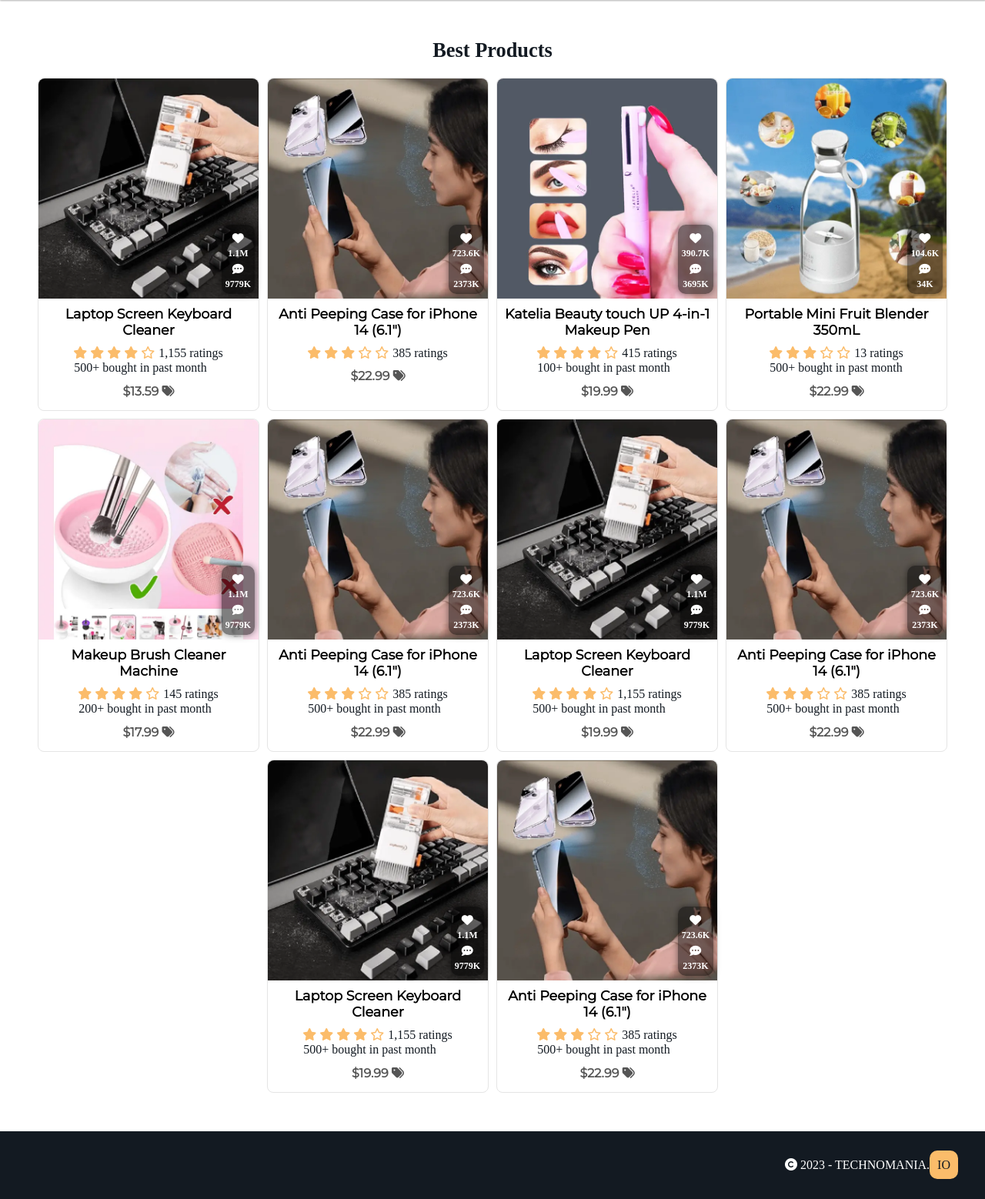
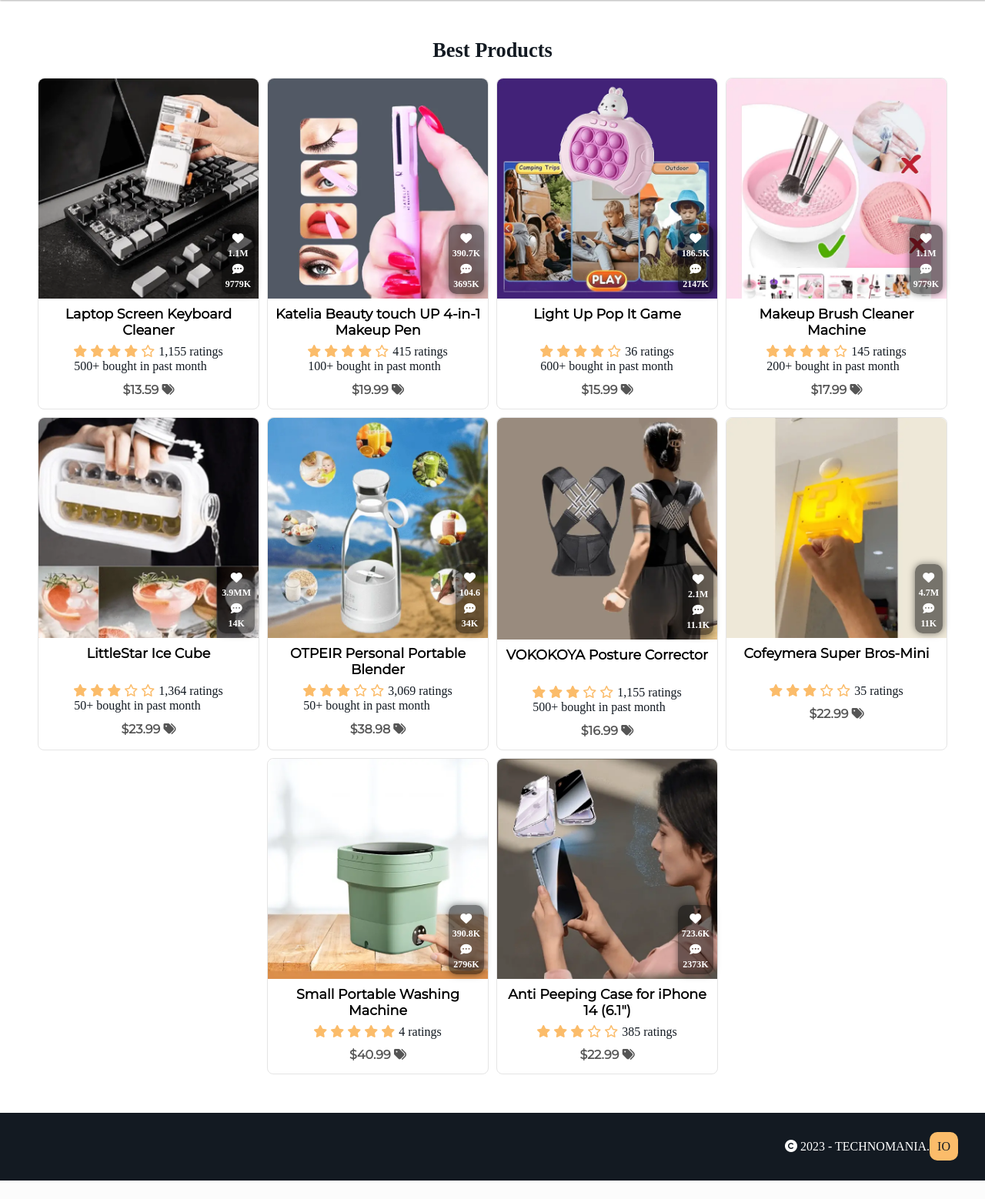
Before and after one commit to EZAM21/ProjetTech, a PHP site: page / in a window 1280 px wide. Shown: the part 70-1628 px from the top of the page at 77% size. After the commit the page ends 1604 px from the top, so only its background shows below. Run offline with PHP 8.4, Linux system fonts and the light colour scheme; some libraries are stand-ins or nearby versions; some web fonts are replaced.

Commit message:
new commit

```diff
--- a/css/home.css
+++ b/css/home.css
@@ -145,6 +145,22 @@ main .card .box_image .icones{
     margin: 5px 0;
     text-align: center;
     font-size: 15px;
+}
+
+.container_title{
+    width: 100%;
+}
+
+.container_title h2{
+    font-family: 'montserrat';
+    font-weight: bold;
+    font-size: 1.1rem;
+    margin: 0 0 5px 0;
+    padding: 5px;
+    text-align: center;
+    overflow: hidden;
+    word-wrap:break-word;
+    height: 50px;
 }
 
 
--- a/index.html
+++ b/index.html
@@ -55,22 +55,249 @@
                 </div>
             </div>
 
-            <h2>Laptop Screen Keyboard Cleaner</h2>
+            <div class="container_title">
+                <h2>Laptop Screen Keyboard Cleaner</h2>
+            </div>
             <div class="star">
                 <i class="fa-solid fa-star"></i>
                 <i class="fa-solid fa-star"></i>
                 <i class="fa-solid fa-star"></i>
                 <i class="fa-solid fa-star"></i>
                 <i class="fa-regular fa-star"></i>
-                <span>1,155 ratings</span>
-                <p>500+ bought in past month</p>
+                    <span>1,155 ratings</span>
+                    <p>500+ bought in past month</p>
+
             </div>
             <h3>$13.59 <i class=" fa-solid fa-tags"></i></h3>
         </div>
         <!-- End Product 1 -->
 
+        <!--  Product 2 -->
+        <div class="card">
+            <div class="box_image">
+                <img src="pictures-home/katelia-beauty-touch.webp" alt="Katelia Beauty Touch">
+                <div class="icones">
+                    <i class="fa-solid fa-heart"></i>
+                    390.7K
+                    <i class="fa-solid fa-comment-dots"></i>
+                    3695K
+                </div>
+            </div>
 
-        <!-- Product 2 -->
+            <div class="container_title">
+                <h2>Katelia Beauty touch UP 4-in-1 Makeup Pen</h2>
+            </div>
+            <div class="star">
+                <i class="fa-solid fa-star"></i>
+                <i class="fa-solid fa-star"></i>
+                <i class="fa-solid fa-star"></i>
+                <i class="fa-solid fa-star"></i>
+                <i class="fa-regular fa-star"></i>
+                <span>415 ratings</span>
+                <p>100+ bought in past month</p>
+            </div>
+            <h3>$19.99 <i class=" fa-solid fa-tags"></i></h3>
+        </div>
+        <!-- End Product 2 -->
+
+        <!-- Product 3 -->
+        <div class="card">
+            <div class="box_image">
+                <img src="pictures-home/pop-it-game.webp" alt="Pop It Game">
+                <div class="icones">
+                    <i class="fa-solid fa-heart"></i>
+                    186.5K
+                    <i class="fa-solid fa-comment-dots"></i>
+                    2147K
+                </div>
+            </div>
+
+            <div class="container_title">
+                <h2>Light Up Pop It Game</h2>
+            </div>
+            <div class="star">
+                <i class="fa-solid fa-star"></i>
+                <i class="fa-solid fa-star"></i>
+                <i class="fa-solid fa-star"></i>
+                <i class="fa-solid fa-star"></i>
+                <i class="fa-regular fa-star"></i>
+                <span>36 ratings</span>
+                <p>600+ bought in past month</p>
+            </div>
+            <h3>$15.99 <i class=" fa-solid fa-tags"></i></h3>
+        </div>
+        <!-- End Product 3 -->
+
+        <!--  Product 4 -->
+        <div class="card">
+            <div class="box_image">
+                <img src="pictures-home/automatic-makeup-brush.webp" alt="Makeup Brush Cleaner Machine">
+                <div class="icones">
+                    <i class="fa-solid fa-heart"></i>
+                    1.1M
+                    <i class="fa-solid fa-comment-dots"></i>
+                    9779K
+                </div>
+            </div>
+
+            <div class="container_title">
+                <h2>Makeup Brush Cleaner Machine</h2>
+            </div>
+            <div class="star">
+                <i class="fa-solid fa-star"></i>
+                <i class="fa-solid fa-star"></i>
+                <i class="fa-solid fa-star"></i>
+                <i class="fa-solid fa-star"></i>
+                <i class="fa-regular fa-star"></i>
+                <span>145 ratings</span>
+                <p>200+ bought in past month</p>
+            </div>
+            <h3>$17.99 <i class=" fa-solid fa-tags"></i></h3>
+        </div>
+        <!-- End Product 4 -->
+
+        <!--  Product 5 -->
+        <div class="card">
+            <div class="box_image">
+                <img src="pictures-home/littlestar-ice-cube.webp" alt="LittleStar Ice Cube">
+                <div class="icones">
+                    <i class="fa-solid fa-heart"></i>
+                    3.9MM
+                    <i class="fa-solid fa-comment-dots"></i>
+                    14K
+                </div>
+            </div>
+
+            <div class="container_title">
+                <h2>LittleStar Ice Cube</h2>
+            </div>
+            <div class="star">
+                <i class="fa-solid fa-star"></i>
+                <i class="fa-solid fa-star"></i>
+                <i class="fa-solid fa-star"></i>
+                <i class="fa-regular fa-star"></i>
+                <i class="fa-regular fa-star"></i>
+                <span>1,364 ratings</span>
+                <p>50+ bought in past month</p>
+            </div>
+            <h3>$23.99 <i class=" fa-solid fa-tags"></i></h3>
+        </div>
+        <!-- End Product 5 -->
+
+
+        <!-- Product 6 -->
+        <div class="card">
+            <div class="box_image">
+                <img src="pictures-home/blender-smoothie.webp" alt="Portable Blender">
+                <div class="icones">
+                    <i class="fa-solid fa-heart"></i>
+                    104.6
+                    <i class="fa-solid fa-comment-dots"></i>
+                    34K
+                </div>
+            </div>
+
+            <div class="container_title">
+                <h2>OTPEIR Personal Portable Blender</h2>
+            </div>
+            <div class="star">
+                <i class="fa-solid fa-star"></i>
+                <i class="fa-solid fa-star"></i>
+                <i class="fa-solid fa-star"></i>
+                <i class="fa-regular fa-star"></i>
+                <i class="fa-regular fa-star"></i>
+                <span>3,069 ratings</span>
+                <p>50+ bought in past month</p>
+            </div>
+            <h3>$38.98 <i class=" fa-solid fa-tags"></i></h3>
+        </div>
+        <!-- End Product 6 -->
+
+
+        <!-- Product 7 -->
+        <div class="card">
+            <div class="box_image">
+                <img src="pictures-home/vokoya-posture-1.webp" alt="VOKOKOYA Posture Corrector">
+                <div class="icones">
+                    <i class="fa-solid fa-heart"></i>
+                    2.1M
+                    <i class="fa-solid fa-comment-dots"></i>
+                    11.1K
+                </div>
+            </div>
+
+            <div class="container_title">
+                <h2>VOKOKOYA Posture Corrector</h2>
+            </div>
+            <div class="star">
+                <i class="fa-solid fa-star"></i>
+                <i class="fa-solid fa-star"></i>
+                <i class="fa-solid fa-star"></i>
+                <i class="fa-regular fa-star"></i>
+                <i class="fa-regular fa-star"></i>
+                <span>1,155 ratings</span>
+                <p>500+ bought in past month</p>
+            </div>
+            <h3>$16.99 <i class=" fa-solid fa-tags"></i></h3>
+        </div>
+        <!-- End Product 7 -->
+
+        <!--  Product 8 -->
+        <div class="card">
+            <div class="box_image">
+                <img src="pictures-home/cofeymera-super-bros-mini.webp" alt="Cofeymera Super Bros-Mini">
+                <div class="icones">
+                    <i class="fa-solid fa-heart"></i>
+                    4.7M
+                    <i class="fa-solid fa-comment-dots"></i>
+                    11K
+                </div>
+            </div>
+
+            <div class="container_title">
+                <h2>Cofeymera Super Bros-Mini</h2>
+            </div>
+            <div class="star">
+                <i class="fa-solid fa-star"></i>
+                <i class="fa-solid fa-star"></i>
+                <i class="fa-solid fa-star"></i>
+                <i class="fa-regular fa-star"></i>
+                <i class="fa-regular fa-star"></i>
+                <span>35 ratings</span>
+            </div>
+                <h3>$22.99 <i class=" fa-solid fa-tags"></i></h3>
+        </div>
+        <!-- End Product 8 -->
+
+
+        <!-- Product 9 -->
+        <div class="card">
+            <div class="box_image">
+                <img src="pictures-home/portable-washing-machine.webp" alt="Small Portable Washing Machine">
+                <div class="icones">
+                    <i class="fa-solid fa-heart"></i>
+                    390.8K
+                    <i class="fa-solid fa-comment-dots"></i>
+                    2796K
+                </div>
+            </div>
+
+            <div class="container_title">
+                <h2>Small Portable Washing Machine</h2>
+            </div>
+            <div class="star">
+                <i class="fa-solid fa-star"></i>
+                <i class="fa-solid fa-star"></i>
+                <i class="fa-solid fa-star"></i>
+                <i class="fa-solid fa-star"></i>
+                <i class="fa-solid fa-star"></i>
+                <span>4 ratings</span>
+            </div>
+            <h3>$40.99 <i class=" fa-solid fa-tags"></i></h3>
+        </div>
+        <!-- End Product 9 -->
+
+        <!-- Product 10 -->
         <div class="card">
             <div class="box_image">
                 <img src="pictures-home/anti-peeping-iphone.webp" alt="Anti Peeping Iphone">
@@ -81,8 +308,9 @@
                     2373K
                 </div>
             </div>
-
-            <h2>Anti Peeping Case for iPhone 14 (6.1")</h2>
+            <div class="container_title">
+                <h2>Anti Peeping Case for iPhone 14 (6.1")</h2>
+            </div>
             <div class="star">
                 <i class="fa-solid fa-star"></i>
                 <i class="fa-solid fa-star"></i>
@@ -94,219 +322,7 @@
             </div>
             <h3>$22.99 <i class=" fa-solid fa-tags"></i></h3>
         </div>
-        <!-- End Product 2 -->
-
-        <!--  Product 3 -->
-        <div class="card">
-            <div class="box_image">
-                <img src="pictures-home/katelia-beauty-touch.webp" alt="Katelia Beauty Touch">
-                <div class="icones">
-                    <i class="fa-solid fa-heart"></i>
-                    390.7K
-                    <i class="fa-solid fa-comment-dots"></i>
-                    3695K
-                </div>
-            </div>
-
-            <h2>Katelia Beauty touch UP 4-in-1 Makeup Pen</h2>
-            <div class="star">
-                <i class="fa-solid fa-star"></i>
-                <i class="fa-solid fa-star"></i>
-                <i class="fa-solid fa-star"></i>
-                <i class="fa-solid fa-star"></i>
-                <i class="fa-regular fa-star"></i>
-                <span>415 ratings</span>
-                <p>100+ bought in past month</p>
-            </div>
-            <h3>$19.99 <i class=" fa-solid fa-tags"></i></h3>
-        </div>
-        <!-- End Product 3 -->
-
-
-        <!-- Product 4 -->
-        <div class="card">
-            <div class="box_image">
-                <img src="pictures-home/blender-smoothie.webp" alt="Blender Smoothie">
-                <div class="icones">
-                    <i class="fa-solid fa-heart"></i>
-                    104.6K
-                    <i class="fa-solid fa-comment-dots"></i>
-                    34K
-                </div>
-            </div>
-
-            <h2>Portable Mini Fruit Blender 350mL</h2>
-            <div class="star">
-                <i class="fa-solid fa-star"></i>
-                <i class="fa-solid fa-star"></i>
-                <i class="fa-solid fa-star"></i>
-                <i class="fa-regular fa-star"></i>
-                <i class="fa-regular fa-star"></i>
-                <span>13 ratings</span>
-                <p>500+ bought in past month</p>
-            </div>
-            <h3>$22.99 <i class=" fa-solid fa-tags"></i></h3>
-        </div>
-        <!-- End Product 2 -->
-
-        <!--  Product 5 -->
-        <div class="card">
-            <div class="box_image">
-                <a href="products.html"><img src="pictures-home/automatic-makeup-brush.webp" alt="Makeup Brush Cleaner Machine"></a>
-                <div class="icones">
-                    <i class="fa-solid fa-heart"></i>
-                    1.1M
-                    <i class="fa-solid fa-comment-dots"></i>
-                    9779K
-                </div>
-            </div>
-
-            <h2>Makeup Brush Cleaner Machine</h2>
-            <div class="star">
-                <i class="fa-solid fa-star"></i>
-                <i class="fa-solid fa-star"></i>
-                <i class="fa-solid fa-star"></i>
-                <i class="fa-solid fa-star"></i>
-                <i class="fa-regular fa-star"></i>
-                <span>145 ratings</span>
-                <p>200+ bought in past month</p>
-            </div>
-            <h3>$17.99 <i class=" fa-solid fa-tags"></i></h3>
-        </div>
-        <!-- End Product 5 -->
-
-
-        <!-- Product 2 -->
-        <div class="card">
-            <div class="box_image">
-                <img src="pictures-home/anti-peeping-iphone.webp" alt="Anti Peeping Iphone">
-                <div class="icones">
-                    <i class="fa-solid fa-heart"></i>
-                    723.6K
-                    <i class="fa-solid fa-comment-dots"></i>
-                    2373K
-                </div>
-            </div>
-
-            <h2>Anti Peeping Case for iPhone 14 (6.1")</h2>
-            <div class="star">
-                <i class="fa-solid fa-star"></i>
-                <i class="fa-solid fa-star"></i>
-                <i class="fa-solid fa-star"></i>
-                <i class="fa-regular fa-star"></i>
-                <i class="fa-regular fa-star"></i>
-                <span>385 ratings</span>
-                <p>500+ bought in past month</p>
-            </div>
-            <h3>$22.99 <i class=" fa-solid fa-tags"></i></h3>
-        </div>
-        <!-- End Product 2 -->
-
-        <!--  Product 1 -->
-        <div class="card">
-            <div class="box_image">
-                <img src="pictures-home/laptop-screen.webp" alt="Laptop Screen">
-                <div class="icones">
-                    <i class="fa-solid fa-heart"></i>
-                    1.1M
-                    <i class="fa-solid fa-comment-dots"></i>
-                    9779K
-                </div>
-            </div>
-
-            <h2>Laptop Screen Keyboard Cleaner</h2>
-            <div class="star">
-                <i class="fa-solid fa-star"></i>
-                <i class="fa-solid fa-star"></i>
-                <i class="fa-solid fa-star"></i>
-                <i class="fa-solid fa-star"></i>
-                <i class="fa-regular fa-star"></i>
-                <span>1,155 ratings</span>
-                <p>500+ bought in past month</p>
-            </div>
-            <h3>$19.99 <i class=" fa-solid fa-tags"></i></h3>
-        </div>
-        <!-- End Product 1 -->
-
-
-        <!-- Product 2 -->
-        <div class="card">
-            <div class="box_image">
-                <img src="pictures-home/anti-peeping-iphone.webp" alt="Anti Peeping Iphone">
-                <div class="icones">
-                    <i class="fa-solid fa-heart"></i>
-                    723.6K
-                    <i class="fa-solid fa-comment-dots"></i>
-                    2373K
-                </div>
-            </div>
-
-            <h2>Anti Peeping Case for iPhone 14 (6.1")</h2>
-            <div class="star">
-                <i class="fa-solid fa-star"></i>
-                <i class="fa-solid fa-star"></i>
-                <i class="fa-solid fa-star"></i>
-                <i class="fa-regular fa-star"></i>
-                <i class="fa-regular fa-star"></i>
-                <span>385 ratings</span>
-                <p>500+ bought in past month</p>
-            </div>
-            <h3>$22.99 <i class=" fa-solid fa-tags"></i></h3>
-        </div>
-        <!-- End Product 2 -->
-
-        <!--  Product 1 -->
-        <div class="card">
-            <div class="box_image">
-                <img src="pictures-home/laptop-screen.webp" alt="Laptop Screen">
-                <div class="icones">
-                    <i class="fa-solid fa-heart"></i>
-                    1.1M
-                    <i class="fa-solid fa-comment-dots"></i>
-                    9779K
-                </div>
-            </div>
-
-            <h2>Laptop Screen Keyboard Cleaner</h2>
-            <div class="star">
-                <i class="fa-solid fa-star"></i>
-                <i class="fa-solid fa-star"></i>
-                <i class="fa-solid fa-star"></i>
-                <i class="fa-solid fa-star"></i>
-                <i class="fa-regular fa-star"></i>
-                <span>1,155 ratings</span>
-                <p>500+ bought in past month</p>
-            </div>
-            <h3>$19.99 <i class=" fa-solid fa-tags"></i></h3>
-        </div>
-        <!-- End Product 1 -->
-
-
-        <!-- Product 2 -->
-        <div class="card">
-            <div class="box_image">
-                <img src="pictures-home/anti-peeping-iphone.webp" alt="Anti Peeping Iphone">
-                <div class="icones">
-                    <i class="fa-solid fa-heart"></i>
-                    723.6K
-                    <i class="fa-solid fa-comment-dots"></i>
-                    2373K
-                </div>
-            </div>
-
-            <h2>Anti Peeping Case for iPhone 14 (6.1")</h2>
-            <div class="star">
-                <i class="fa-solid fa-star"></i>
-                <i class="fa-solid fa-star"></i>
-                <i class="fa-solid fa-star"></i>
-                <i class="fa-regular fa-star"></i>
-                <i class="fa-regular fa-star"></i>
-                <span>385 ratings</span>
-                <p>500+ bought in past month</p>
-            </div>
-            <h3>$22.99 <i class=" fa-solid fa-tags"></i></h3>
-        </div>
-        <!-- End Product 2 -->
+        <!-- End Product 10 -->
 
 
     </main>
```
Also changed, not shown: pictures-home/portable-washing-machine.webp (added).
